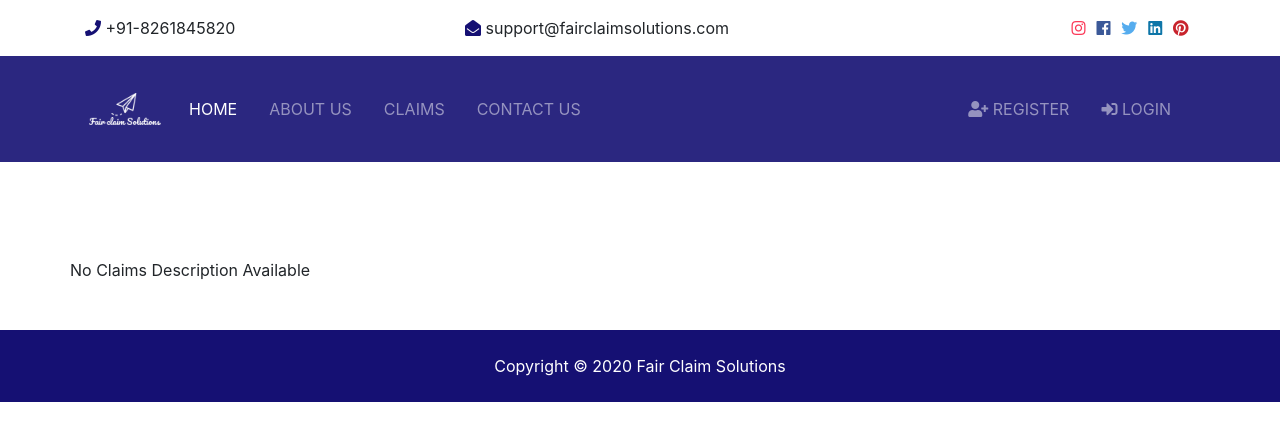
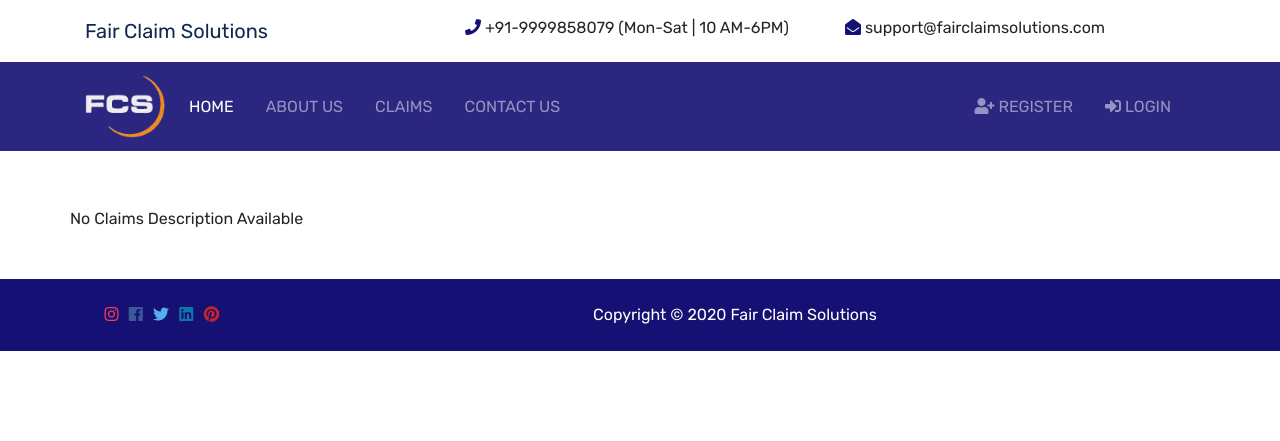
Before and after one commit to rafiyasir/fair_project, a Django app: page / in a window 1280 px wide. Shown: the top 441 px of the page. Run offline with Django 3.2, Linux system fonts and the light colour scheme; data that the repository does not hold is empty; some libraries are stand-ins or nearby versions.

Commit message:
almost final changes

```diff
--- a/fairclaim/static/css/style.css
+++ b/fairclaim/static/css/style.css
@@ -1,3 +1,7 @@
+body {
+  font-family: 'Rubik', sans-serif !important;
+}
+
 .btn-secondary {
   color: #fff !important; }
 
--- a/templates/base.html
+++ b/templates/base.html
@@ -13,16 +13,20 @@
     <link rel="stylesheet" href="{%static 'css/style.css' %}">
     <!--Lightbox-->
     <link rel="stylesheet" href="{%static 'css/lightbox.min.css' %}">
+    <!-- Font Family -->
+    <link href="https://fonts.googleapis.com/css?family=Rubik&display=swap" rel="stylesheet">
       <!--Logo-->
   <link rel = "icon" href ="{%static 'img/icon.png' %}" type = "image/x-icon" >
 
     <title>Fair Claim Solutions {% block title %} {% endblock %}</title>
 </head>
 <body>
+    <div class="sticky-top">
     <!--Topbar-->
     {% include 'partials/_topbar.html' %}
     <!--Navbar-->
     {% include 'partials/_navbar.html' %}
+    </div>
 
     {% block content %} {% endblock %}
 
--- a/templates/pages/index.html
+++ b/templates/pages/index.html
@@ -10,14 +10,14 @@
     <div class="container text-center">
       <div class="home-search p-5">
         <div class="overlay p-5">
-          <h1 class="display-6 mb-4">
+          <h2 class=" mb-4">
             <span class="txt-type" data-wait="6000" data-words='["Insurance Claim can be a pain.", "We Work towards your Gain."]'></span>
-          </h1>
-          <p class="lead" id="para-1">There has been a significant increase in purchase of Insurance policies in India. While the Insuretech and Insurance companies have made technological advancement in their Sales channel,  same cannot be said for claims procedure and handling of the Insurance claim. The insurance companies still mostly use their legacy systems for claims settlement. </p>
+          </h2>
+          <p id="para-1">There has been a significant increase in purchase of Insurance policies in India. While the Insuretech and Insurance companies have made technological advancement in their Sales channel,  same cannot be said for claims procedure and handling of the Insurance claim. The insurance companies still mostly use their legacy systems for claims settlement. </p>
 
-          <p class="lead" id="para-2">The Insured still find themselves guessing and confused when it comes to the Moment of Truth i.e., while filing or lodging an Insurance claim. Number of Grievances, pending and rejected Insurance Claims has increased drastically in last few years.</p>
+          <p id="para-2">The Insured still find themselves guessing and confused when it comes to the Moment of Truth i.e., while filing or lodging an Insurance claim. Number of Grievances, pending and rejected Insurance Claims has increased drastically in last few years.</p>
 
-          <p class="lead" id="para-3">We at Fair Claim Solutions use a strategy based approach to simplify the technicalities and complexities involved in claim handling procedures. We offer efficient and effective Pre and Post Claim assistance in order to ensure correct and genuine settlement of Claim in time bound manner.</p>
+          <p id="para-3">We at Fair Claim Solutions use a strategy based approach to simplify the technicalities and complexities involved in claim handling procedures. We offer efficient and effective Pre and Post Claim assistance in order to ensure correct and genuine settlement of Claim in time bound manner.</p>
             <hr style="background-color: white">
             <a class="btn btn-custom btn-lg" href="{% url 'about' %}" role="button">Read More</a>
         </div>
@@ -28,7 +28,7 @@
   <br><br>
   {% include 'partials/_alerts.html' %}
   <!-- Listings -->
-  <section id="listings" class="py-5">
+  <section id="listings" class="pb-5 pt-2">
     <div class="container">
       <div class="row">
         {%if claims %}
@@ -67,8 +67,8 @@
           <i class="fas fa-hand-holding-usd fa-4x mr-4"></i>
           <hr>
           <h3>Queries</h3>
-          <p style="text-align: justify;">We stand by you at each stage of Customer Lifecycle:</p>
-          <ul style="text-align: justify;">
+          <p style="text-align: left;">We stand by you at each stage of Customer Lifecycle:</p>
+          <ul style="text-align: left;">
             <li>Advice on Best Insurance policy catering to your needs, if not already taken.</li>
             <li>Effects of Medical History & Lifestyle related Disease on existing or new Policy</li>
             <li>Simple and easy to understand explanation of your Insurance Policy and its Coverage</li>
@@ -80,8 +80,8 @@
               <i class="fas fa-comment fa-4x mr-4"></i>
               <hr>
               <h3>Consulting Services</h3>
-              <p style="text-align: justify;">Claim documentation, Claims intimation, Coordination with Surveyor and the Insurer can be a frustrating experience. Through Claim Assistance, we propose to take over all these irritants from you at a very nominal fee. We will be involved right from the Claim intimation stage till the final payment of the Claim.</p>
-              <ul style="text-align: justify;">
+              <p style="text-align: left;">Claim documentation, Claims intimation, Coordination with Surveyor and the Insurer can be a frustrating experience. Through Claim Assistance, we propose to take over all these irritants from you at a very nominal fee. We will be involved right from the Claim intimation stage till the final payment of the Claim.</p>
+              <ul style="text-align: left;">
                 <li>Ensuring that the claim related submissions are within the framework of the Policy Conditions</li>
                 <li>Explaining claim supporting documents called for by appointed surveyors</li>
                 <li>Preparing claim documents as per the Surveyor's requirements</li>
@@ -95,8 +95,8 @@
               <i class="fas fa-hands-helping fa-4x mr-4"></i>
               <hr>
               <h3>Claim Assistance</h3>
-              <p style="text-align: justify;">Navigating through the maze of Policy wordings, Terms & Conditions can be a nightmare. It is even worst when you face the moment of truth during the time of an insurance claim. Complicated Claims need Experts for proper presentation of facts & figures with the Claim Settling Authorities. Under our claim assistance services we take over the charge and ensure a fair and fast claim settlement.</p>
-              <ul style="text-align: justify;">
+              <p style="text-align: left;">Navigating through the maze of Policy wordings, Terms & Conditions can be a nightmare. It is even worst when you face the moment of truth during the time of an insurance claim. Complicated Claims need Experts for proper presentation of facts & figures with the Claim Settling Authorities. Under our claim assistance services we take over the charge and ensure a fair and fast claim settlement.</p>
+              <ul style="text-align: left;">
                 <li>Detailed review of the Claim by our claim experts to see reason of claim rejection or repudiation</li>
                 <li>Appeal rejected or unpaid claims by insurance companies on your behalf</li>
                 <li>Attending joint meeting with the Surveyors/Insurers to discuss any claim related issues, if they require to do so</li>
--- a/templates/partials/_footer.html
+++ b/templates/partials/_footer.html
@@ -1,4 +1,32 @@
 <footer id="main-footer" class="py-4 bg-custom text-white text-center">
-    Copyright &copy;
-    <span class="year"></span> Fair Claim Solutions
+  <div class="container">
+    <div class="row">
+      <div class="col-md-2">
+        <div class="social text-center">
+          <a href="#">
+            <i class="fab fa-instagram" style="color:#fb3958"></i>
+          </a>
+          <a href="#">
+            <i class="fab fa-facebook" style="color:#3b5998"></i>
+          </a>
+        <a href="#">
+          <i class="fab fa-twitter" style="color:#55acee"></i>
+        </a>
+
+        <a href="#">
+          <i class="fab fa-linkedin" style="color:#0e76a8"></i>
+        </a>
+
+        <a href="#">
+          <i class="fab fa-pinterest" style="color:#c8232c"></i>
+        </a>
+      </div>
+      </div>
+      <div class="col-md-10 text-center">
+        Copyright &copy;
+        <span class="year"></span> Fair Claim Solutions
+      </div>
+    </div>
+  </div>
+
   </footer>
--- a/templates/partials/_navbar.html
+++ b/templates/partials/_navbar.html
@@ -1,9 +1,9 @@
     {% load static %}
     <!-- Navbar -->
-      <nav class="navbar navbar-expand-lg navbar-dark bg-custom sticky-top">
+      <nav class="navbar navbar-expand-lg navbar-dark bg-custom">
             <div class="container">
               <a class="navbar-brand" href="{% url 'index' %}">
-                <img src="{%static 'img/logo.png' %}" class="logo" alt="">
+                <img src="{%static 'img/1.png' %}" class="logo" alt="">
               </a>
               <button class="navbar-toggler" type="button" data-toggle="collapse" data-target="#navbarNavAltMarkup">
                 <span class="navbar-toggler-icon"></span>
--- a/templates/partials/_topbar.html
+++ b/templates/partials/_topbar.html
@@ -1,34 +1,16 @@
     <!-- Top Bar -->
-    <section id="top-bar" class="p-3">
+    <section id="top-bar" class="pt-3">
       <div class="container">
         <div class="row">
+          <div class="col-md-4 text-primary">
+            <p class="lead">Fair Claim Solutions</p>
+          </div>
           <div class="col-md-4">
-          <i class="fas fa-phone custom-color"></i> +91-8261845820
+          <i class="fas fa-phone custom-color"></i> +91-9999858079 (Mon-Sat | 10 AM-6PM)
         </div>
           <div class="col-md-4">
             <i class="fas fa-envelope-open custom-color"></i> support@fairclaimsolutions.com
           </div>
-          <div class="col-md-4">
-            <div class="social text-right">
-                <a href="#">
-                  <i class="fab fa-instagram" style="color:#fb3958"></i>
-                </a>
-                <a href="#">
-                  <i class="fab fa-facebook" style="color:#3b5998"></i>
-                </a>
-              <a href="#">
-                <i class="fab fa-twitter" style="color:#55acee"></i>
-              </a>
-
-              <a href="#">
-                <i class="fab fa-linkedin" style="color:#0e76a8"></i>
-              </a>
-
-              <a href="#">
-                <i class="fab fa-pinterest" style="color:#c8232c"></i>
-              </a>
-            </div>
-          </div>
         </div>
       </div>
     </section>
```
Also changed, not shown: other parts of fairclaim/static/css/style.css (+13 -13 lines), templates/pages/about.html (+6 -6 lines), fairclaim/static/img/1.png (added), fairclaim/static/img/11.png (deleted), fairclaim/static/img/icon.png, fairclaim/static/img/logo.png (deleted), fairclaim/static/img/logo1.png (deleted), fairclaim/static/img/showcase.png (added).
